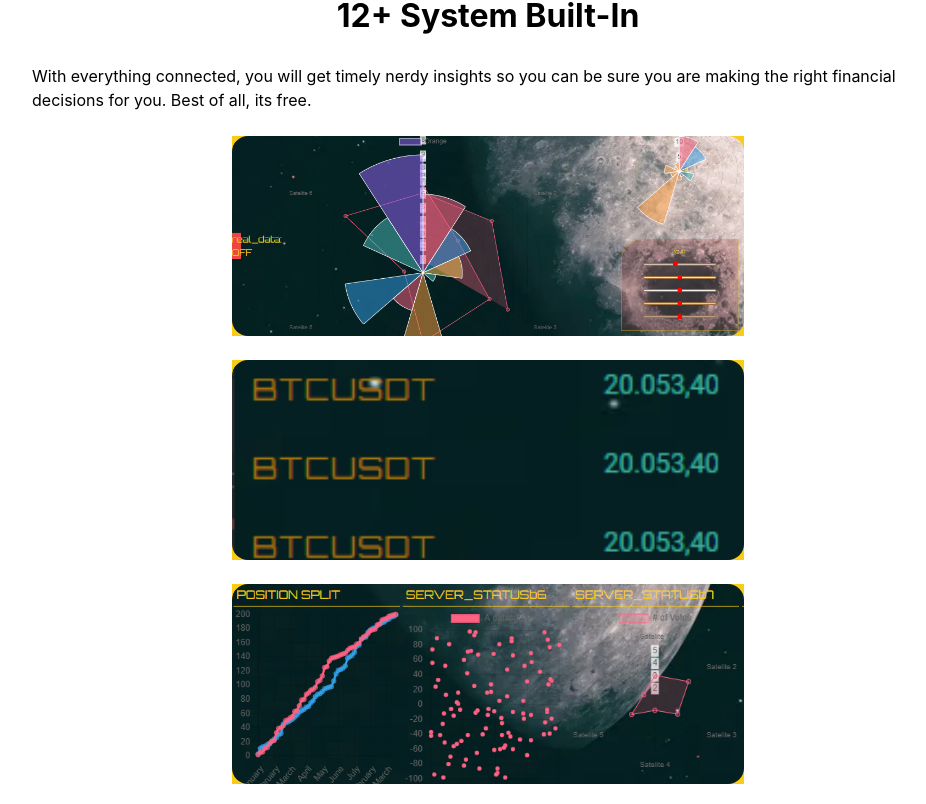
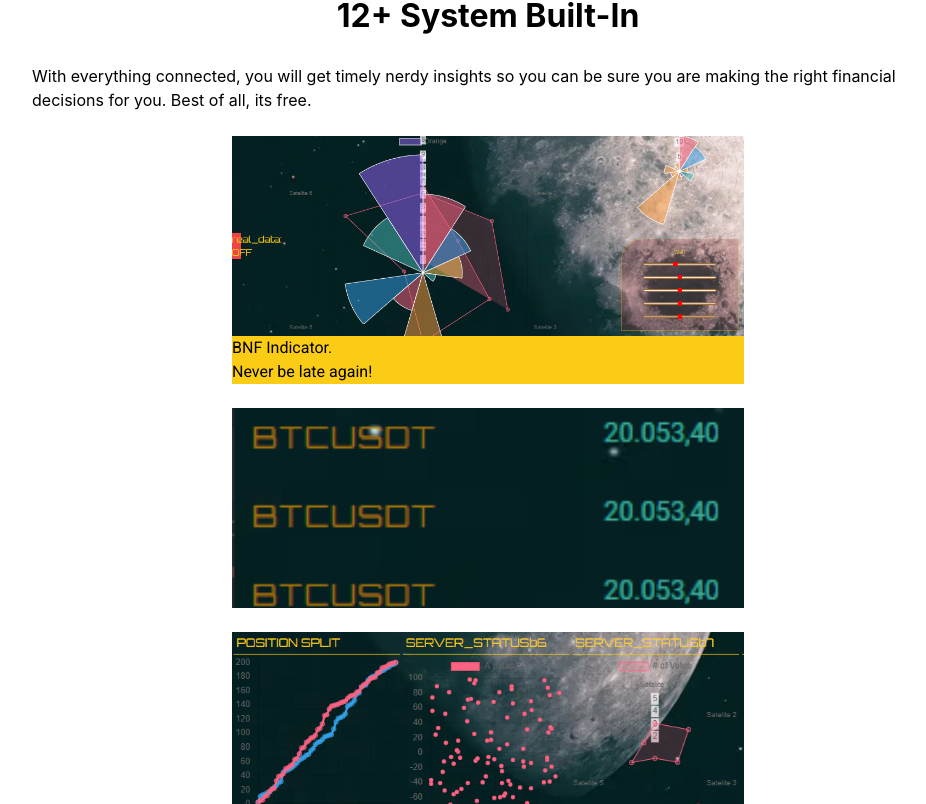
Before and after one commit to reacthcmvn/nextdevvn, a Next.js app: page /projects in a window 1280 px wide. Shown: the part 3076-3880 px from the top of the page, without its empty margins (152-1078 px from the left). Built offline with nearby package versions, Linux system fonts and the light colour scheme.

Commit message:
remove notshow page again

```diff
--- a/components/ui/Feature.js
+++ b/components/ui/Feature.js
@@ -5,14 +5,13 @@ const Feature = (props) => {
   return (
     <div>
       <div className="bg-yellow-400 w-[40vw]">
-        <div className="relative overflow-hidden rounded-2xl h-[25vh] ">
+        <div className="relative overflow-hidden rounded---2xl h-[25vh] ">
           <Image
             src={props.img}
             alt="card-feature"
             layout="fill"
             objectFit="cover"
           />
-          <p>fsfddsfdf</p>
         </div>
 
         <div className="font-robo">
--- a/pages/notshow.js
+++ b/pages/notshow.js
@@ -6,7 +6,7 @@ import getme from "../styles/src/img/tungnoise.jpg";
 const Notshow = () => {
   return (
     <div className=" overflow-hidden h-[68vh] min-w-[35vh] rounded-l-[100vh] m-2 mr-4 p-3 border-2 border-orange-300">
-      abc
+      <p>abc</p>
       {/* <video autoPlay controls loop muted>
         <source src="/demo2.mp4" type="video/mp4" />
       </video>
--- a/pages/projects.js
+++ b/pages/projects.js
@@ -165,7 +165,7 @@ const projects = () => {
           can be sure you are making the right financial decisions for you. Best
           of all, its free.
         </p>
-        <Feature img={mainbnf} />
+        <Feature img={mainbnf} feature="BNF Indicator." copy="Never be late again!"/>
         <Feature img={watchlist} />
         <Feature img={breakout} />
         <Feature img={newnews} />
```
